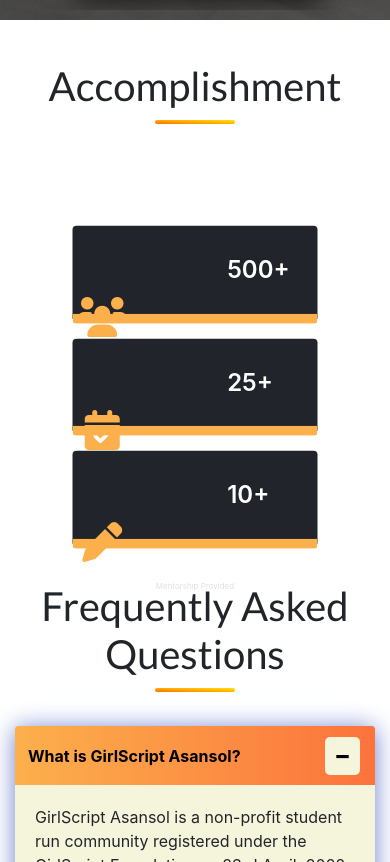
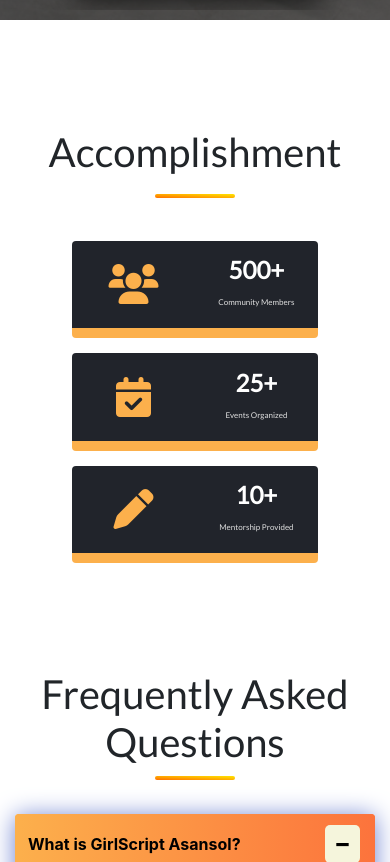
Before and after one commit to gsasansol/GirlScript-Asansol, a website: page index.html in a window 390 px wide. Shown: the part 3562-4424 px from the top of the page. Drawn offline with nearby package versions, Linux system fonts and the light colour scheme; a web font is replaced by a local one.

Commit message:
Fix Accomplishment section text not aligned in mobile view

```diff
--- a/index.html
+++ b/index.html
@@ -520,23 +520,56 @@
             <div class="h-line"></div>
             <br>
             <br>
-
             <div class="achievement-wrapper">
                 <div class="achievement-container">
+                    <div class="row m-0">
+                        <div class="col-6 col-sm-6 col-md-12 achi-col">
                             <i class="fas fa-users achi-icon"></i>
-                    <!-- <i class="fa-regular fa-users"></i> -->
+                        </div>
+                        <div class="col-6 col-sm-6 col-md-12 achi-col">
+                            <div class="row">
+                                <div class="col-lg-12 achi-col align-items-end">
                                     <span class="num" data-val="400">500+</span>
+                                </div>
+                                <div class="col-lg-12 achi-col align-items-start">
                                     <span class="text">Community Members</span>
                                 </div>
+                            </div>
+                        </div>
+                    </div>
+                </div>
                 <div class="achievement-container">
+                    <div class="row m-0">
+                        <div class="col-6 col-sm-6 col-md-12 achi-col">
                             <i class="fas fa-calendar-check achi-icon"></i>
+                        </div>
+                        <div class="col-6 col-sm-6 col-md-12 achi-col">
+                            <div class="row">
+                                <div class="col-lg-12 achi-col align-items-end">
                                     <span class="num" data-val="340">25+</span>
+                                </div>
+                                <div class="col-lg-12 achi-col align-items-start">
                                     <span class="text">Events Organized</span>
                                 </div>
+                            </div>
+                        </div>
+                    </div>
+                </div>
                 <div class="achievement-container">
+                    <div class="row m-0">
+                        <div class="col-6 col-sm-6 col-md-12 achi-col">
                             <i class="fas fa-pen achi-icon"></i>
+                        </div>
+                        <div class="col-6 col-sm-6 col-md-12 achi-col">
+                            <div class="row">
+                                <div class="col-lg-12 achi-col align-items-end">
                                     <span class="num" data-val="225">10+</span>
+                                </div>
+                                <div class="col-lg-12 achi-col align-items-start">
                                     <span class="text">Mentorship Provided</span>
+                                </div>
+                            </div>
+                        </div>
                 </div>
             </div>
         </section>
--- a/styles.css
+++ b/styles.css
@@ -563,19 +563,17 @@
   margin: 100px 0;
 }
 
-.achievement-section h1 {
+.achievement-section{
   text-align: center;
-  position: relative;
   font-family: "Lato", sans-serif;
+  display: flex;
+  flex-direction: column;
+  justify-content: center;
+  align-items: center;
 }
 
 .achievement-wrapper {
-  position: relative;
-  margin-top: 140px;
-  width: 80vw;
-  transform: translate(-50%, -50%);
-  top: 50%;
-  left: 50%;
+  width: 70%;
   display: flex;
   justify-content: space-around;
   gap: 10px;
@@ -585,10 +583,8 @@
   width: 28vmin;
   height: 28vmin;
   display: flex;
-  flex-direction: column;
   justify-content: space-around;
   padding: 1em 0;
-  position: relative;
   font-size: 16px;
   border-radius: 0.5em;
   background-color: #21242b;
@@ -598,14 +594,17 @@
 .achi-icon {
   color: rgb(252, 176, 76);
   font-size: 2.5em;
+}
+
+.achi-col {
+  display: flex;
   text-align: center;
-  padding-top: 30px;
+  justify-content: center;
+  align-items: center;
 }
 
 span.num {
   color: #ffffff;
-  display: grid;
-  place-items: center;
   font-weight: 600;
   font-size: 3em;
 }
@@ -613,10 +612,10 @@
 span.text {
   color: #e0e0e0;
   font-size: 1em;
-  text-align: center;
   pad: 0.7em 0;
   font-weight: 400;
-  line-height: 0;
+  margin: 1em 0;
+  word-wrap: break-word;
 }
 
 @media screen and (max-width: 1200px) {
@@ -634,7 +633,6 @@
 @media screen and (max-width: 768px) {
   .achievement-wrapper {
     margin-top: -15px;
-    /* padding: 200px 11px 0px 30px  ; */
     width: 90vw;
     flex-wrap: wrap;
     gap: 30px;
@@ -643,32 +641,23 @@
   .achievement-container {
     width: calc(50% - 40px);
     height: 20vmin;
-    font-size: 10px;
-    padding: 1rem 0;
+    font-size: 0.5em;
   }
 
   .achievement-section {
-    margin: 40px 0 70px;
-    padding-bottom: 10px;
     height: 450px;
   }
 
   .achi-icon {
-    /* width: fit-content; */
     width: 60px;
-    /* height: 60px; */
-    margin-top: 25px;
     font-size: 5em;
   }
 
   .num {
     width: 60px;
-    padding-left: 155px;
-    position: absolute;
   }
 
   .text {
-    /* padding-left: 140px; */
     padding-bottom: 0px;
   }
 }
```
Lines whose indentation alone changed are shown as unchanged.
